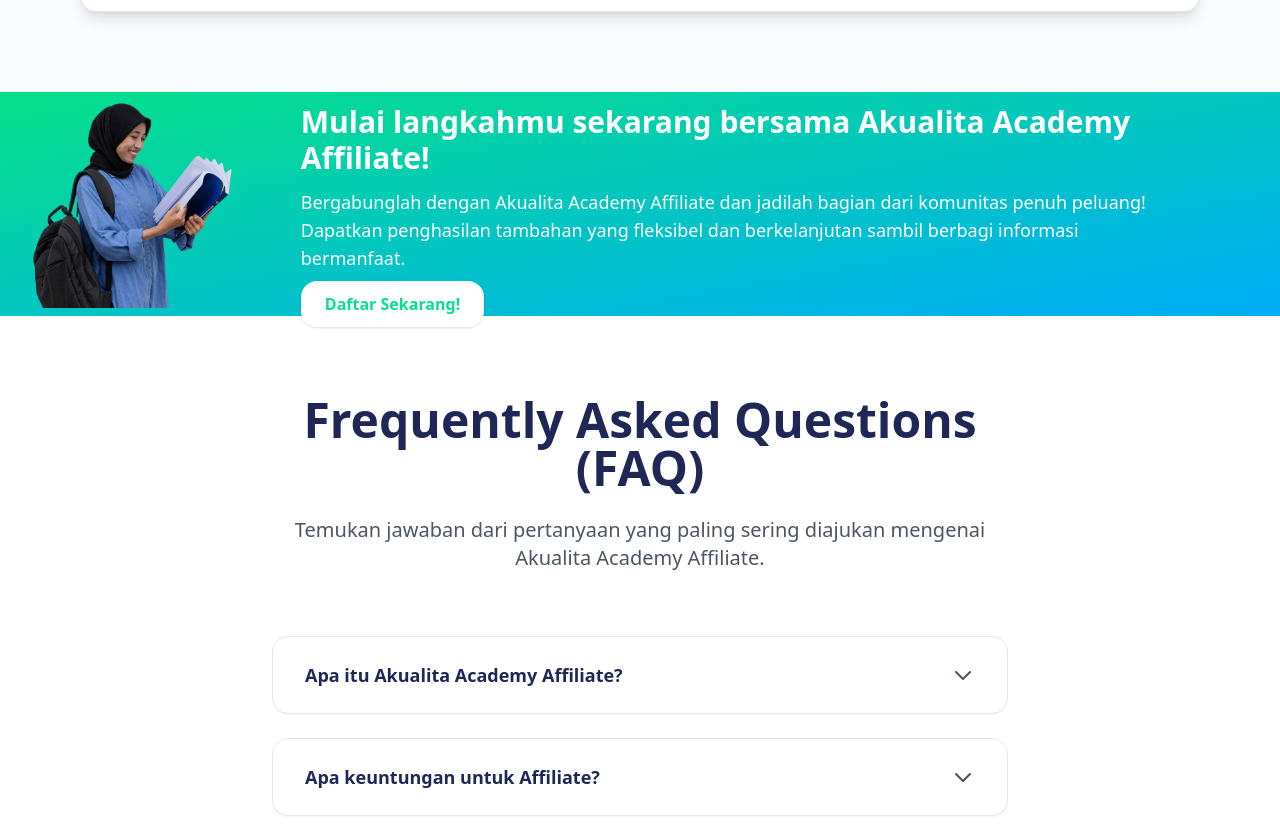
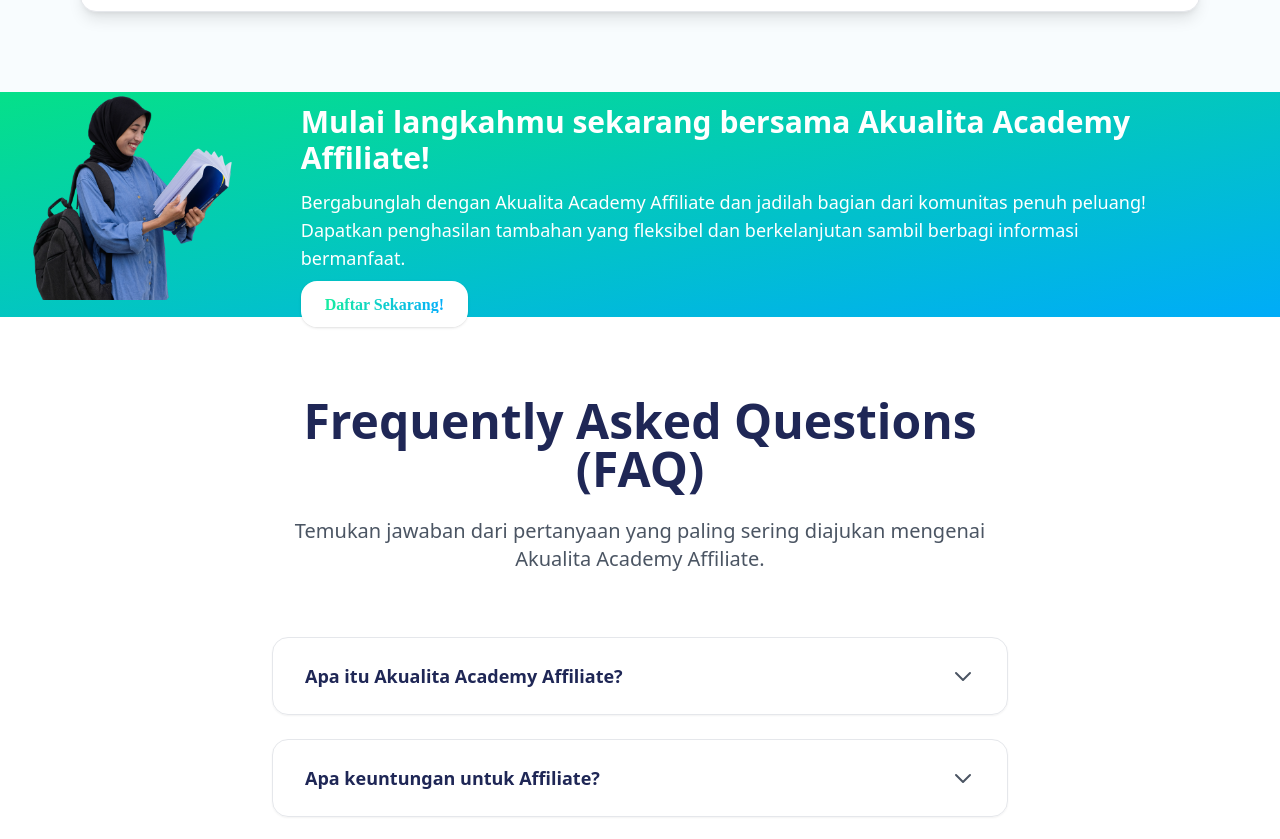
Before and after one commit to amadeusmozartissagei/nextjs-wallahi-academy, a Next.js app: page /mitra in a window 1280 px wide. Shown: the part 2872-3711 px from the top of the page. Built offline with nearby package versions, Linux system fonts and the light colour scheme.

Commit message:
update collor daftar sekarang button

```diff
--- a/src/components/MitraCTA.tsx
+++ b/src/components/MitraCTA.tsx
@@ -6,13 +6,13 @@
       <div className="max-w-7xl mx-auto px-6 sm:px-8">
         <div className="grid grid-cols-1 md:grid-cols-[1fr_4fr] gap-8 items-center">
           {/* Image */}
-          <div className="hidden md:flex justify-start pr-0 md:pr-8">
+          <div className="hidden md:flex justify-start pr-0 md:pr-8 relative">
             <Image
               src="/images/svg/BB2.png"
               alt="CTA Mitra"
-              width={400}
-              height={300}
-              className="w-auto h-full object-contain"
+              width={500}
+              height={400}
+              className="w-auto h-auto object-contain -mt-4 scale-102"
               loading="lazy"
               quality={75}
             />
@@ -35,9 +35,20 @@
                 href="https://wa.me/+6281127011818"
                 target="_blank"
                 rel="noopener noreferrer"
-                className="bg-white text-[#05E089] font-semibold px-5 sm:px-6 py-2.5 sm:py-3 rounded-2xl shadow hover:bg-gray-100 transition"
+                className="bg-white px-5 sm:px-6 py-2.5 sm:py-3 rounded-2xl shadow hover:bg-gray-100 transition"
               >
-                Daftar Sekarang!
+                <span
+                  style={{
+                    fontFamily: 'Poppins',
+                    fontWeight: '600',
+                    background: 'linear-gradient(90deg, #18ECA0 0%, #04AEFB 100%)',
+                    WebkitBackgroundClip: 'text',
+                    WebkitTextFillColor: 'transparent',
+                    backgroundClip: 'text'
+                  }}
+                >
+                  Daftar Sekarang!
+                </span>
               </a>
             </div>
           </div>
```
